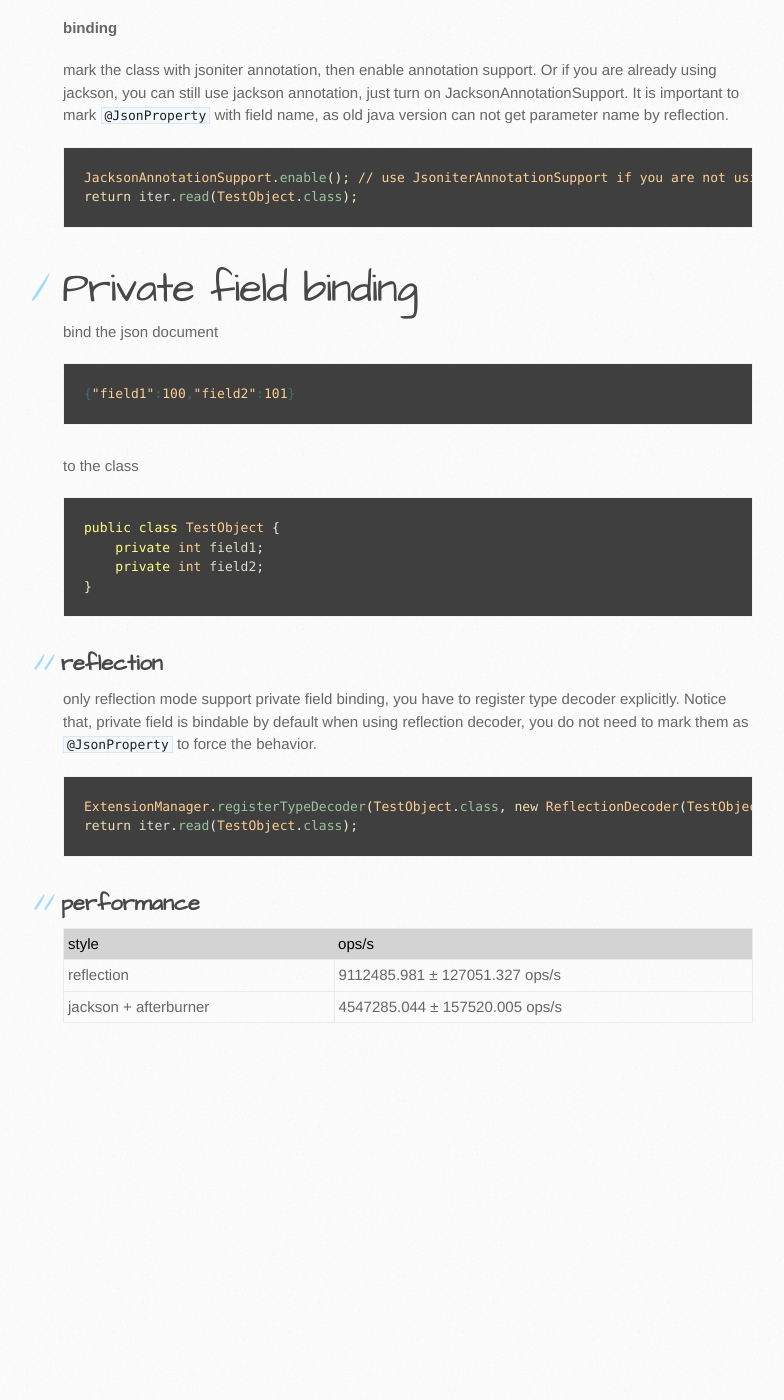
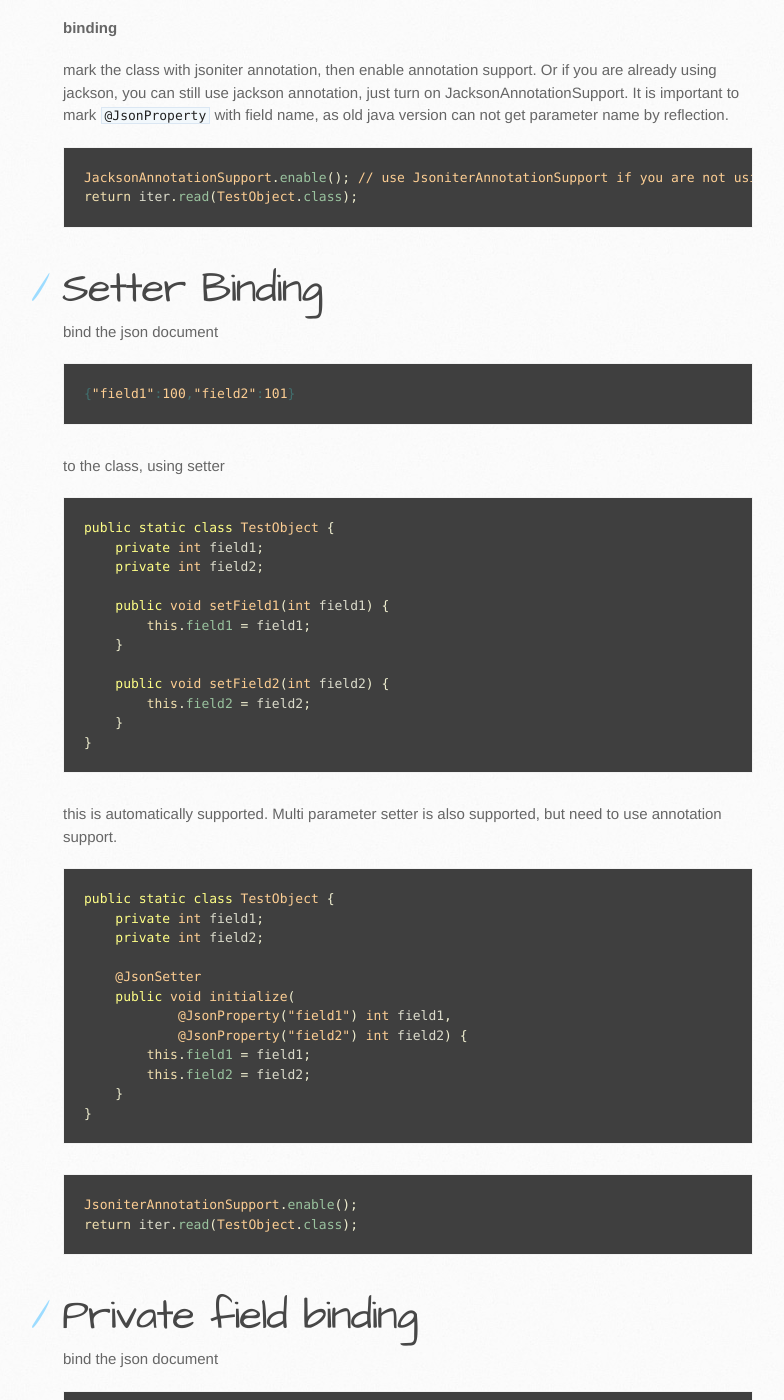
Before and after one commit to json-iterator/json-iterator.github.io, a Jekyll site: the page built from java-features.md, in a window 1280 px wide and 1400 px high, scrolled down 1973 px. Shown: the whole window, without its empty margins (107-891 px from the left). Built offline with Jekyll 4.4.1, drawn with Linux system fonts in a browser that asks for light colours; comment, search, counter and statistics services are not loaded; before the commit the page ends 3019 px from its top, so only the background shows below that; some of the changed text lies outside the part shown.

Commit message:
Update java-features.md

````diff
--- a/java-features.md
+++ b/java-features.md
@@ -89,6 +89,53 @@ JacksonAnnotationSupport.enable(); // use JsoniterAnnotationSupport if you are n
 return iter.read(TestObject.class);
 ```
 
+# Setter Binding
+
+bind the json document
+
+```json
+{"field1":100,"field2":101}
+```
+
+to the class, using setter
+
+```java
+public static class TestObject {
+    private int field1;
+    private int field2;
+
+    public void setField1(int field1) {
+        this.field1 = field1;
+    }
+
+    public void setField2(int field2) {
+        this.field2 = field2;
+    }
+}
+```
+
+this is automatically supported. Multi parameter setter is also supported, but need to use annotation support.
+
+```java
+public static class TestObject {
+    private int field1;
+    private int field2;
+
+    @JsonSetter
+    public void initialize(
+            @JsonProperty("field1") int field1,
+            @JsonProperty("field2") int field2) {
+        this.field1 = field1;
+        this.field2 = field2;
+    }
+}
+```
+
+```java
+JsoniterAnnotationSupport.enable();
+return iter.read(TestObject.class);
+```
+
 # Private field binding
 
 bind the json document
@@ -114,10 +161,3 @@ only reflection mode support private field binding, you have to register type de
 ExtensionManager.registerTypeDecoder(TestObject.class, new ReflectionDecoder(TestObject.class));
 return iter.read(TestObject.class);
 ```
-
-## performance
-
-| style | ops/s |
-| --- | --- |
-| reflection | 9112485.981 ± 127051.327  ops/s |
-| jackson + afterburner | 4547285.044 ± 157520.005  ops/s |
````
